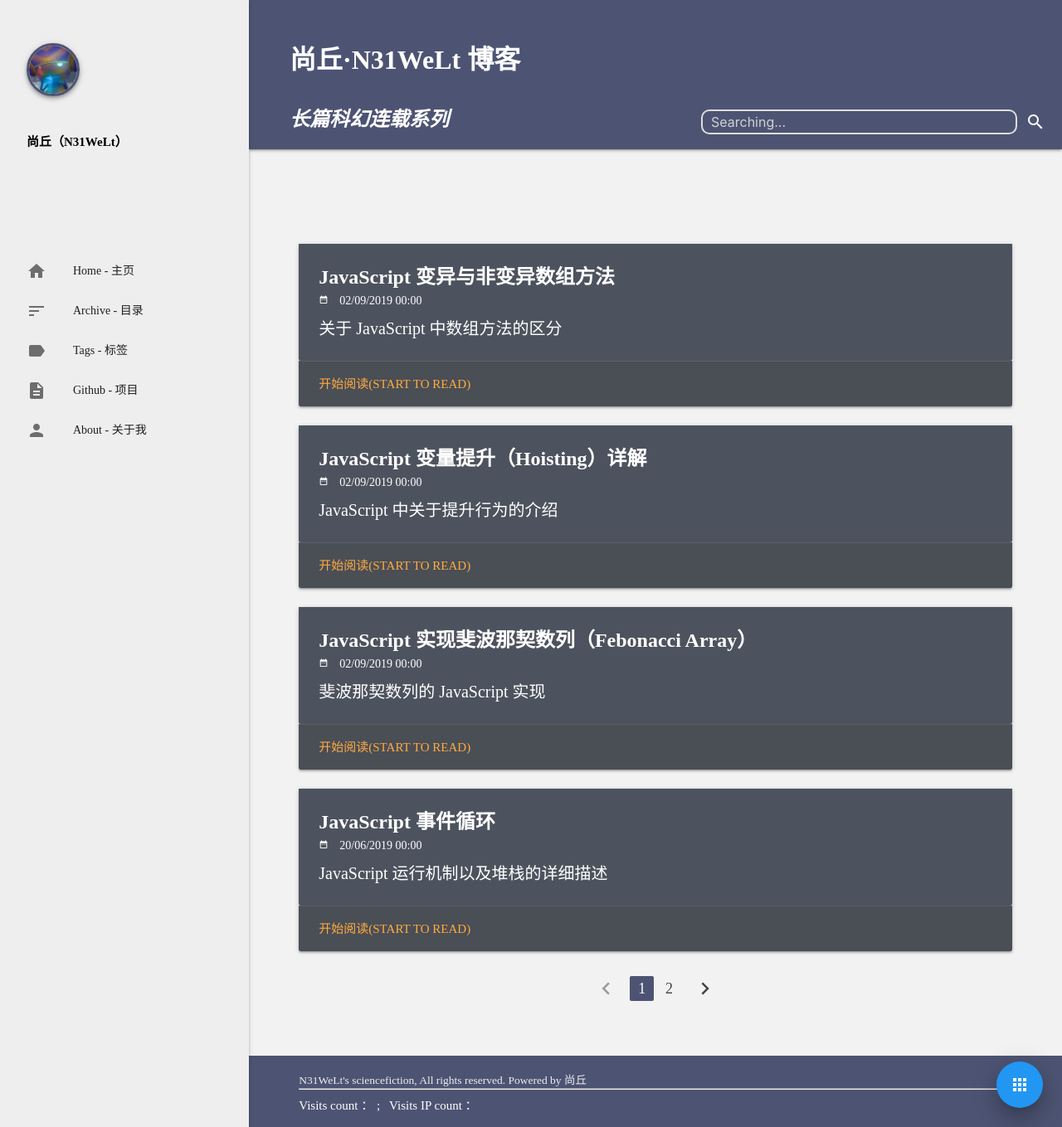
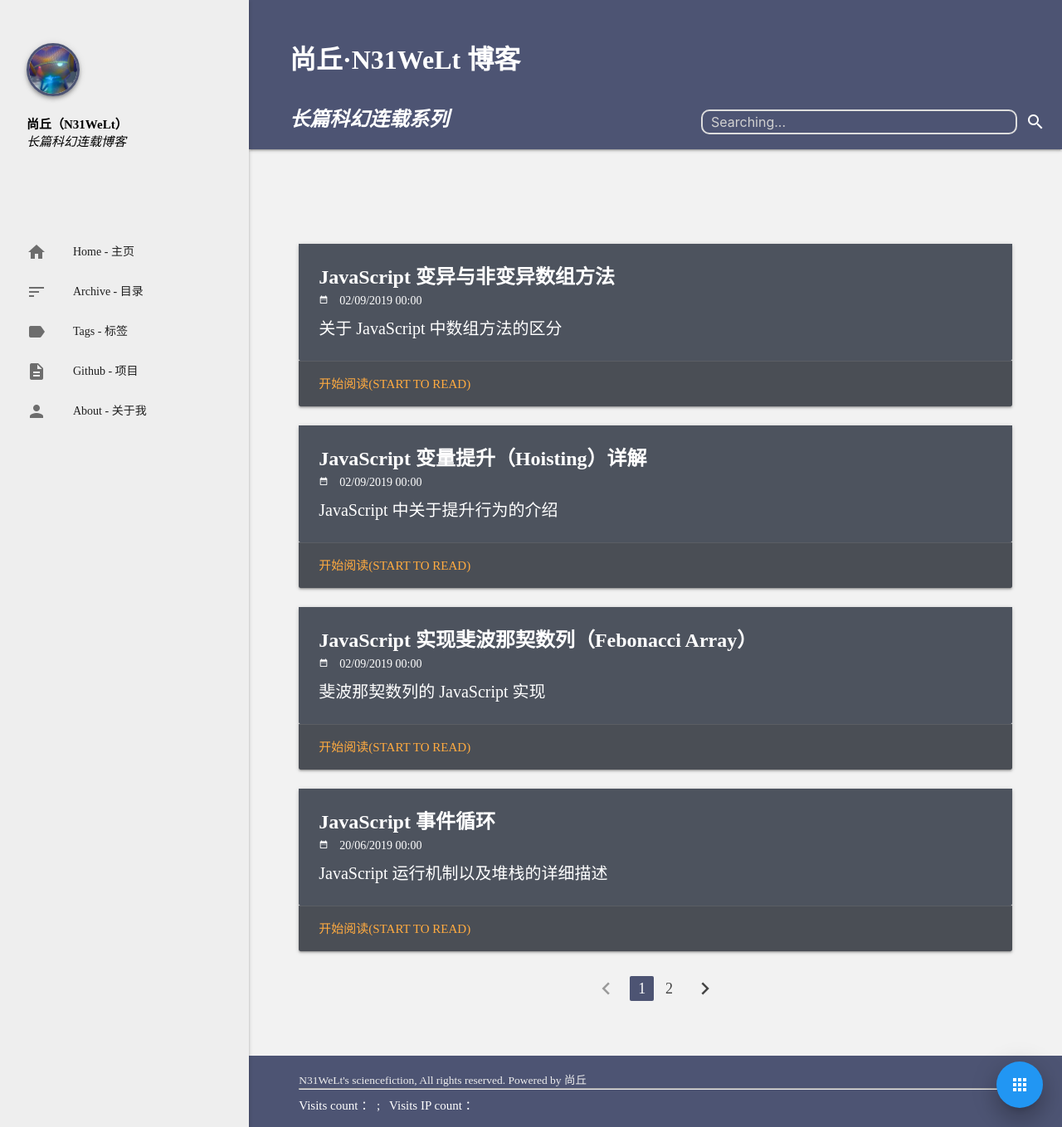
Before and after one commit to keepwalk/keepwalk.github.io, a Jekyll site: the page built from index.html, in a window 1280 px wide and 1359 px high. Shown: the whole window at 83% size. Built offline with Jekyll 4.4.1, drawn with Linux system fonts in a browser that asks for light colours; the list of posts is cut into pages by our own code; comment, search, counter and statistics services are not loaded.

Commit message:
Update header.html

```diff
--- a/_includes/header.html
+++ b/_includes/header.html
@@ -108,13 +108,13 @@
                         <img class="circle z-depth-2" src="/assets/img/user.png" width="64" />
                     </a>
                     <div class="black-text user-info">
-                        <b> {{site.user}}（N31WeLt） </b>
+                        <b> {{site.user}}（N31WeLt） </b><br><i> 长篇科幻连载博客 </i>
 
                         <!-- {{site.user_email}} -->
                     </div>
                 </div>
             </li>
-            <br><br><br><br><br>
+            <br><br><br><br>
             <li><a class="waves-effect" href="/"><i class="material-icons">home</i>Home - 主页</a></li>
             <li><a class="waves-effect" href="/categories"><i class="material-icons">sort</i>Archive - 目录</a></li>
             <li><a class="waves-effect" href="/tags"><i class="material-icons">label</i>Tags - 标签</a></li>
```
